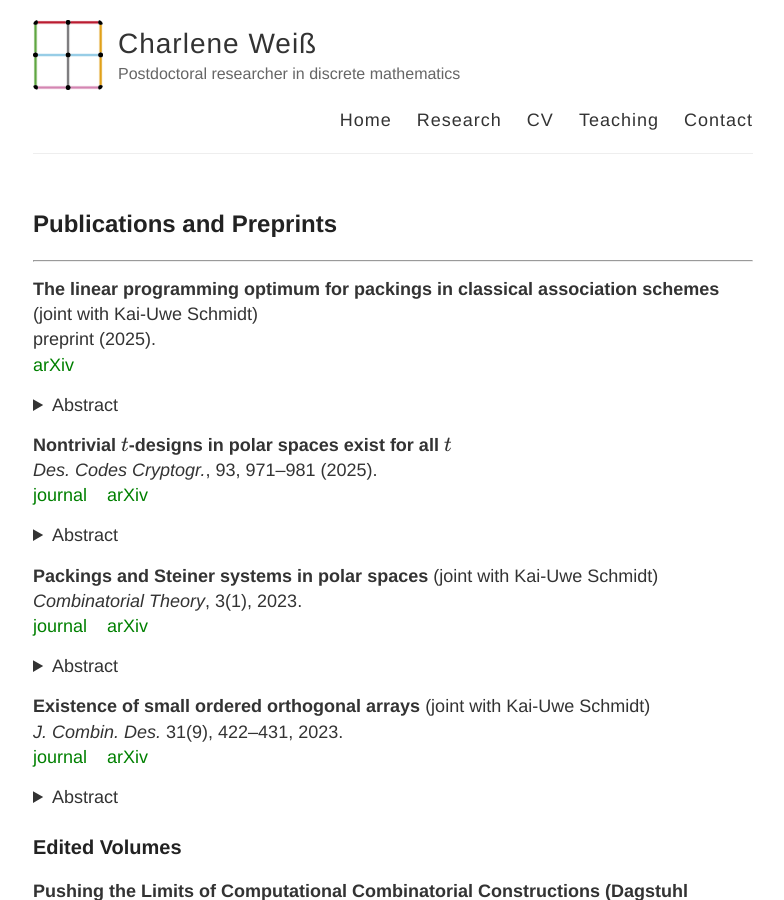
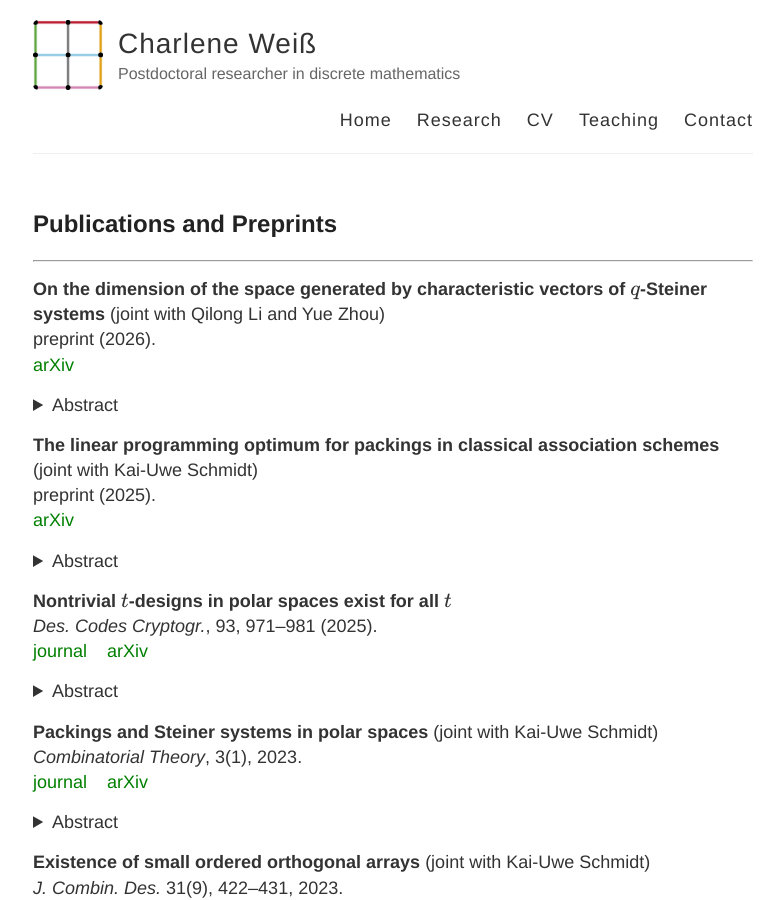
Before and after one commit to charleneweiss/charleneweiss.github.io, a Jekyll site: the page built from research.md, in a window 1280 px wide and 900 px high. Shown: the whole window, without its empty margins (247-1031 px from the left). Built offline with Jekyll 4.4.1, drawn with Linux system fonts in a browser that asks for light colours; formulas are drawn with MathJax 3.

Commit message:
Added preprint dimension q-Steiner systems

```diff
--- a/research.md
+++ b/research.md
@@ -6,6 +6,17 @@ permalink: /research/
 ---
 ## Publications and Preprints
 ____
+**On the dimension of the space generated by characteristic vectors of $q$-Steiner systems** (joint with Qilong Li and Yue Zhou)\
+preprint (2026).\
+[arXiv]([https://arxiv.org/abs/2508.12806](https://arxiv.org/abs/2605.06369))
+<details>
+<summary>Abstract</summary>
+<br>
+<span style="color:gray">
+Fix a prime power $q$ and parameters $1\leq t\leq k\leq n$, the corresponding Steiner system in the Grassmann scheme, or the $q$-Steiner system, is a collection $\mathcal{B}$ of $k$-dimensional subspaces of $\mathbb{F}_q$ such that for each $t$-dimensional subspace $T$, there exists exactly one element of $\mathcal{B}$ containing $T$. The dimension of Steiner systems in the Grassmann scheme is defined to be the dimension of the $\mathbb{Q}$-vector space spanned by the characteristic vectors of all these $q$-Steiner systems. In this paper, we prove that when a quadruple $(t,k,n,q)$ admits at least one $q$-Steiner system, the corresponding dimension is equal to $\genfrac{[}{]}{0pt}{}{{n}}{{k}}_q-\genfrac{[}{]}{0pt}{}{{n}}{{t}}_q+1$. This generalizes the 2019 work of Ghodrati on ordinary Steiner systems.
+</span>
+</details>
+
 **The linear programming optimum for packings in classical association schemes** (joint with Kai-Uwe Schmidt)\
 preprint (2025).\
 [arXiv](https://arxiv.org/abs/2508.12806)
```
